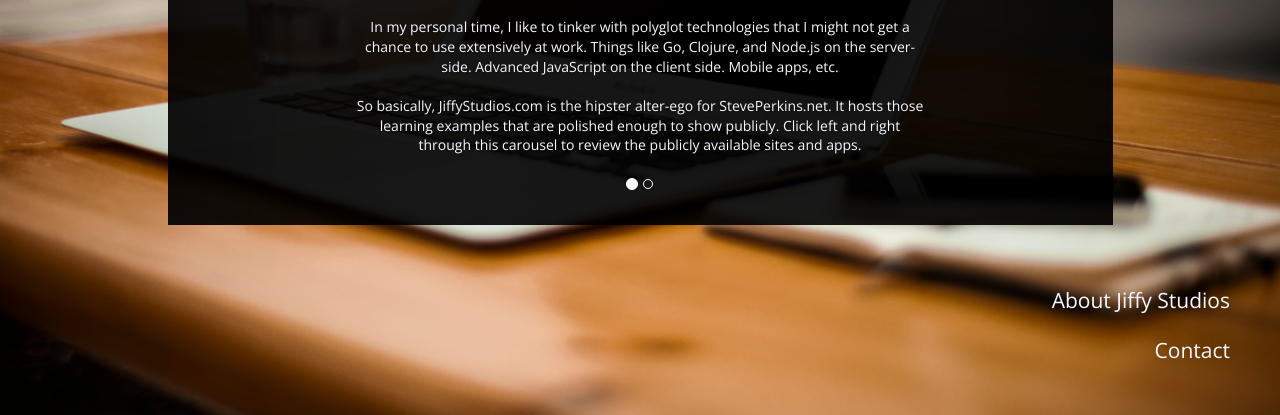
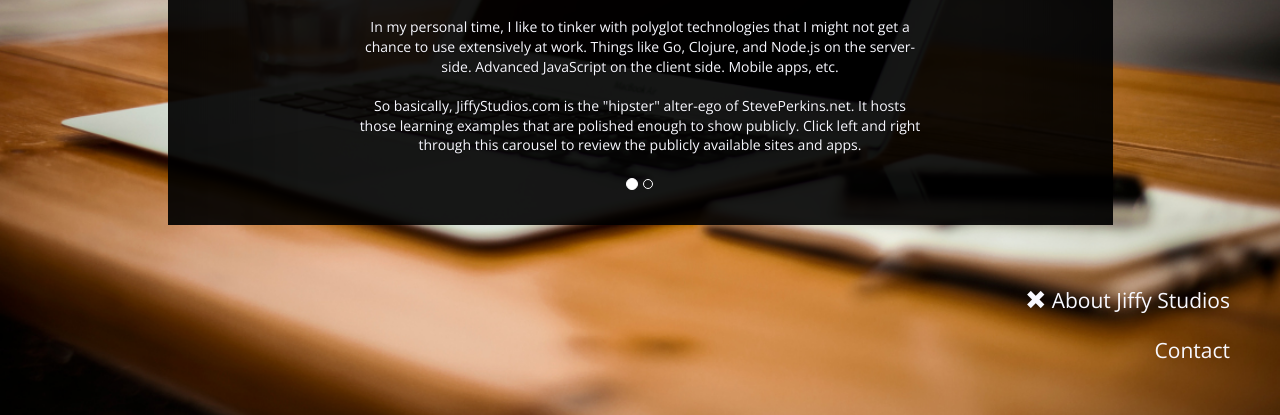
Before and after one commit to steve-perkins/jiffystudios, a plain HTML site: page index.html in a window 1280 px wide. Both pictures are taken after a click on the link "About Jiffy Studios". Shown: the part 385-800 px from the top of the page. Drawn offline with nearby package versions, Linux system fonts and the light colour scheme; a web font is replaced by a local one.

Commit message:
Adds a "close" icon next to the "About Jiffy Studios" link, set to toggle as the carousel toggles.

```diff
--- a/index.html
+++ b/index.html
@@ -61,7 +61,7 @@
                                 <p>In my personal time, I like to tinker with polyglot technologies
                                     that I might not get a chance to use extensively at work.  Things like Go, Clojure, and Node.js on the server-side.  Advanced
                                     JavaScript on the client side.  Mobile apps, etc.</p>
-                                <p>So basically, JiffyStudios.com is the hipster alter-ego for StevePerkins.net.  It hosts those learning examples that are polished enough
+                                <p>So basically, JiffyStudios.com is the "hipster" alter-ego of StevePerkins.net.  It hosts those learning examples that are polished enough
                                     to show publicly.  Click left and right through this carousel to review the publicly available sites and apps.</p>
                                 <!--<p><a class="btn btn-large btn-primary" href="#">Sign up today</a></p>-->
                             </div>
@@ -97,7 +97,9 @@
 
 <!-- About -->
 <div style="position: absolute; bottom: 100px; right: 50px;">
-    <a id="aboutLink" href="#" style="color: ghostwhite; font-family: 'Open Sans', sans-serif; text-decoration: none; font-size: 150%;">About Jiffy Studios</a>
+    <a id="aboutLink" href="#" style="color: ghostwhite; font-family: 'Open Sans', sans-serif; text-decoration: none; font-size: 150%;">
+        <span id="carouselCloseIcon" class="glyphicon glyphicon-remove" style="display: none;"></span> About Jiffy Studios
+    </a>
 </div>
 
 <!-- Contact -->
@@ -149,9 +151,8 @@
     // "About" toggling
     $(function() {
         $("#aboutLink").click(function() {
-            $("#carouselContainer").slideToggle("slow", function() {
-                // Animation complete.
-            });
+            $("#carouselContainer").slideToggle("slow", function() {});
+            $("#carouselCloseIcon").slideToggle("slow", function() {});
         });
     });
 </script>
```
